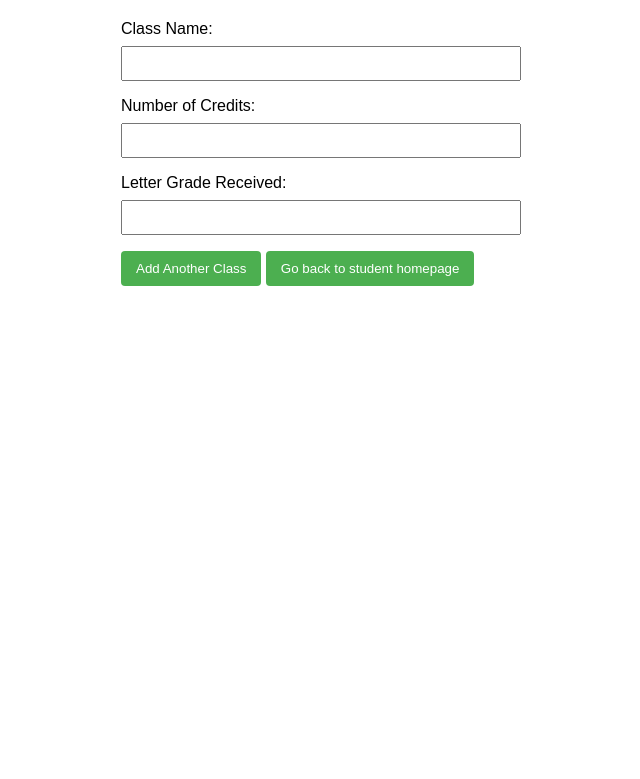
After one commit to anniamatthews/swe-bison-advisor, a Flask app: page /add_classes.html in a window 1280 px wide. The commit adds this page. Shown: the top 779 px of the page, without its empty margins (319-959 px from the left). Run offline with Flask 3, Linux system fonts and the light colour scheme; the visitor is signed in with stand-in values (Sample User, id 1).

Commit message:
started data entry for student user group

```diff
--- a/app.py
+++ b/app.py
@@ -1,5 +1,11 @@
+
 from flask import Flask, session, render_template, request, redirect
 import pyrebase
+import firebase_admin
+from firebase_admin import firestore, credentials
+from flask_wtf import FlaskForm
+
+
 
 app = Flask(__name__)
 
@@ -10,11 +16,12 @@ config = {
     'storageBucket': "advisor-dev-95e86.appspot.com",
     'messagingSenderId': "162788724888",
     'appId': "1:162788724888:web:8240e343dfba0beade80ed",
-    'databaseURL' : ''
+    'databaseURL' : 'https://advisor-dev-95e86-default-rtdb.firebaseio.com/'
 }
 
 firebase = pyrebase.initialize_app(config)
 auth = firebase.auth()
+db = firebase.database()
 
 app.secret_key = 'secret-key'
 
@@ -46,18 +53,44 @@ def select_role():
 
     return render_template('select_role.html')
 
+
 @app.route('/student_page', methods = ['POST', 'GET'])
 def student_page():
     if 'user' not in session:
         return redirect('/')
+    if request.method =='POST':
+        option = request.form.get('action')
+        if option == 'action1':
+            return render_template('add_classes.html')
+        elif option =='action2':
+            return 'action2 selected'
+
     return render_template('student_page.html')
 
 @app.route('/advisor_page', methods = ['POST', 'GET'])
 def advisor_page():
     if 'user' not in session:
         return redirect('/')
+    if request.method =='POST':
+        option = request.form.get('option')
+        if option == 'option1':
+            return 'option1 selected'
+        elif option =='option2':
+            return 'option2 selected'
+    return render_template('advisor_page.html')
 
-    return render_template('advisor_page.html')
+@app.route('/add_classes.html', methods = ['POST', 'GET'])
+def add_classes():
+    if 'user' not in session:
+        return redirect('/')
+    if request.method =='POST':
+        class_name = request.form.get('className')
+        class_credits = request.form.get('creditNumber')
+        class_grade = request.form.get('grade')
+        db.child("names").push({'class_name': class_name,'class_credits': class_credits, 'class_grade': class_grade})
+        return redirect('/student_page')
+    return render_template('add_classes.html')
+
 
 
 
--- /dev/null
+++ b/templates/add_classes.html
@@ -0,0 +1,75 @@
+<html lang="en">
+<head>
+    <meta charset="UTF-8">
+    <meta name="viewport" content="width=device-width, initial-scale=1.0">
+    <title>Class Input Form</title>
+    <style>
+        body {
+            font-family: Arial, sans-serif;
+            margin: 20px;
+        }
+
+        form {
+            max-width: 400px;
+            margin: auto;
+        }
+
+        label {
+            display: block;
+            margin-bottom: 8px;
+        }
+
+        input {
+            width: 100%;
+            padding: 8px;
+            margin-bottom: 16px;
+            box-sizing: border-box;
+        }
+
+        button {
+            background-color: #4CAF50;
+            color: white;
+            padding: 10px 15px;
+            border: none;
+            border-radius: 4px;
+            cursor: pointer;
+        }
+
+        button:hover {
+            background-color: #45a049;
+        }
+    </style>
+</head>
+<body>
+
+    <form action = '/add_classes' method="post" id = 'classForm'>
+        <label for="className">Class Name:</label>
+        <input type="text" id="className" name="className" required>
+
+        <label for="creditNumber">Number of Credits:</label>
+        <input type="number" id="creditNumber" name="creditNumber" min = "1"  required>
+
+        <label for="grade">Letter Grade Received:</label>
+        <input type="text" id="grade" name="grade" required>
+
+        <hstack>
+            <button type="button" onclick=resetForm() id="addAnotherClassBtn" >Add Another Class</button>
+            <button type= "button" onclick=showOptions() id="goToStudentPageBtn" >Go back to student homepage</button>
+        </hstack>
+    </form>
+
+
+    <script>
+        function resetForm() {
+
+
+            document.getElementById("classForm").reset();
+        }
+
+        function showOptions(){
+            window.location.href = '/student_page';
+        }
+    </script>
+
+</body>
+</html>
```
Also changed, not shown: templates/advisor_page.html (+19 -1 lines), templates/student_page.html (+19 -1 lines).
